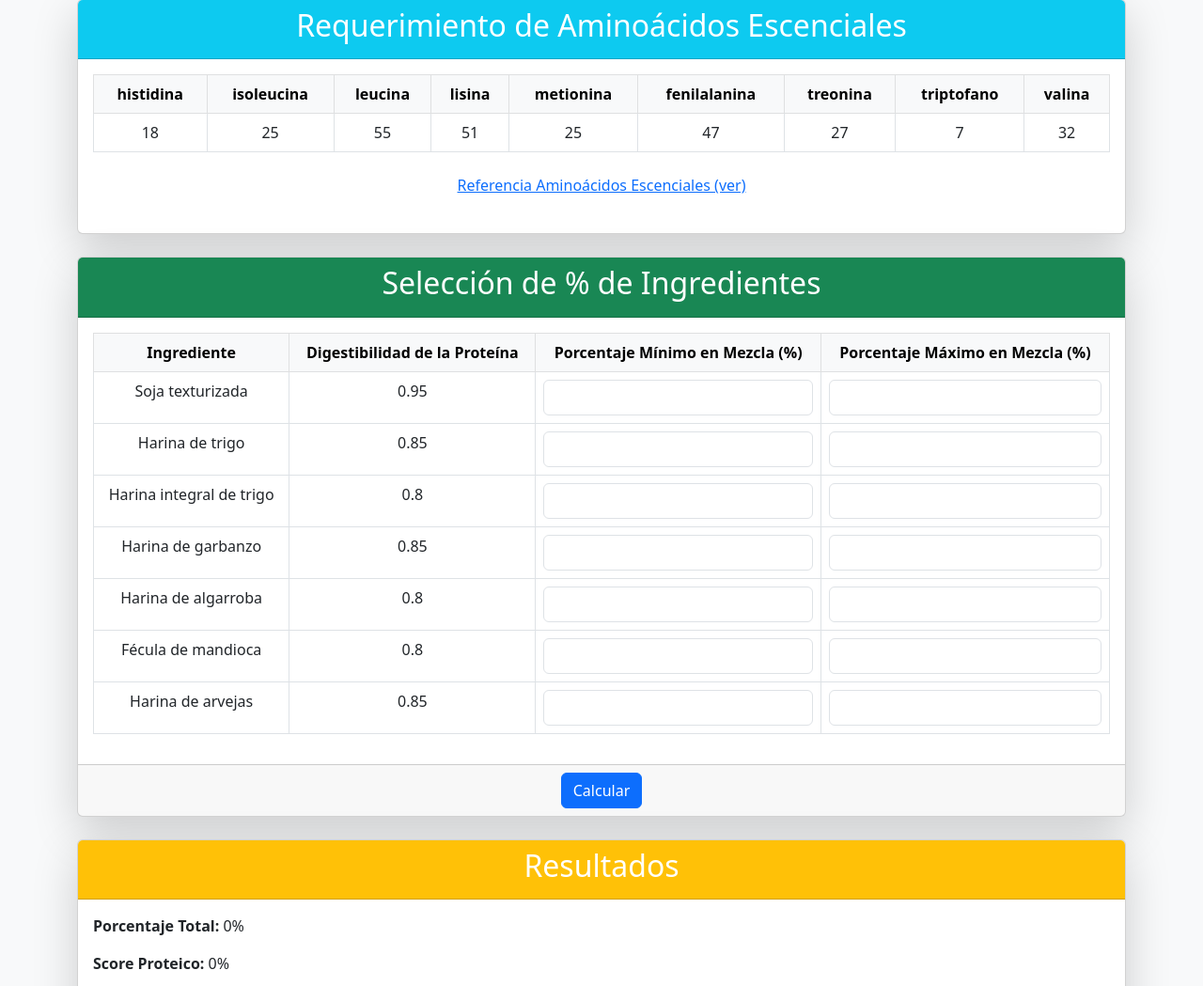
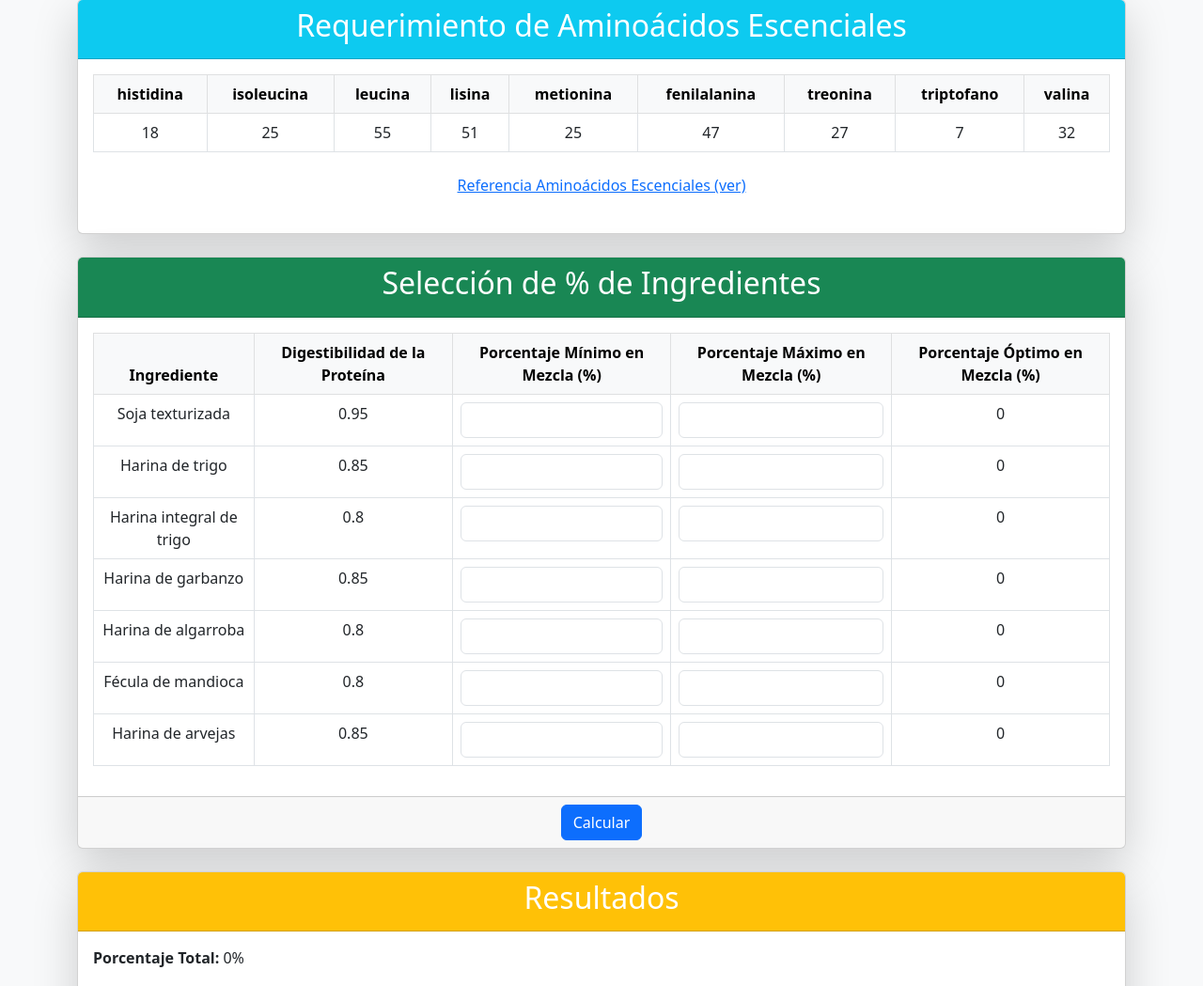
Before and after one commit to rafa1485/cliente-web-prueba, a Flask app: page /mezcla_optima in a window 1280 px wide. Shown: the part 121-1170 px from the top of the page at 94% size. Run offline with Flask 3, Linux system fonts and the light colour scheme; a user stored in the database is signed in; data comes from the database, SQL or seed files in the repository.

Commit message:
Agregamos los porcentajes optimos en la tabla de la aplicacion de mezcla optima

```diff
--- a/imagen-cliente-web-prueba/archivos-proyecto/main.py
+++ b/imagen-cliente-web-prueba/archivos-proyecto/main.py
@@ -697,7 +697,16 @@ def mezcla_optima():
 
                     costo_kg_prot_asimilable = round(costo_por_kg/(PDCAAS*P_mezcla), 2)
 
-                    dict_id_porcentajes = dict_W
+                    # creamos un diccionario con los valores optimos y que incluyalos ceros
+                    # de los ungredientes que no se utilizaron
+                    dict_id_porcentajes_optimos = {}
+
+                    for id in lista_ingredientes:
+                        if id in dict_W.keys():
+                            dict_id_porcentajes_optimos.update({id:dict_W[id]})
+                        else:
+                            dict_id_porcentajes_optimos.update({id:0})
+
 
             except:
                 print('Error en la consulta web')
@@ -706,13 +715,15 @@ def mezcla_optima():
             return render_template('mezcla_optima.html', ingredientes=ingredientes_id_str, digestibilidades=dict_id_str_digestibilidades, porcentajes_num_min=dict_id_porcentajes_min,
                                 porcentajes_num_max=dict_id_porcentajes_max, aminoacidos=aminoacidos ,referencia_aminoacidos=requerimiento_aminoacidos_esenciales,
                                 score_proteico=score_proteico, digestibilidad_mezcla=digestibilidad, PDCAAS=pdcaas, costo_por_kg=costo_por_kg, fraccion_proteina=P_mezcla,
-                                porcentaje_total=porcentaje_total, costo_kg_prot_asimilable=costo_kg_prot_asimilable)
+                                porcentaje_total=porcentaje_total, costo_kg_prot_asimilable=costo_kg_prot_asimilable,
+                                optimo=dict_id_porcentajes_optimos)
 
 
     return render_template('mezcla_optima.html', ingredientes=ingredientes_id_str, digestibilidades=dict_id_str_digestibilidades, porcentajes_num_min=False,
                             porcentajes_num_max=False, aminoacidos=aminoacidos ,referencia_aminoacidos=requerimiento_aminoacidos_esenciales,
                             score_proteico=score_proteico, digestibilidad_mezcla=digestibilidad, PDCAAS=pdcaas, costo_por_kg=costo_por_kg, fraccion_proteina=None,
-                            porcentaje_total=porcentaje_total, costo_kg_prot_asimilable=None)
+                            porcentaje_total=porcentaje_total, costo_kg_prot_asimilable=None,
+                            optimo=None)
 
 
 
--- a/imagen-cliente-web-prueba/archivos-proyecto/templates/mezcla_optima.html
+++ b/imagen-cliente-web-prueba/archivos-proyecto/templates/mezcla_optima.html
@@ -55,6 +55,7 @@
                             <th>Digestibilidad de la Proteína</th>
                             <th>Porcentaje Mínimo en Mezcla (%)</th>
                             <th>Porcentaje Máximo en Mezcla (%)</th>
+                            <th>Porcentaje Óptimo en Mezcla (%)</th>
                         </tr>
                     </thead>
                     <tbody>
@@ -72,6 +73,11 @@
                                        value="{{ porcentajes_num_max[ingrediente[0]] }}"
                                        min="0" max="100" class="form-control">
                             </td>
+                            {% if optimo %}
+                                <td>{{ (optimo[ingrediente[0]]*100)|round }} </td>
+                            {% else %}
+                                <td> 0 </td>
+                            {% endif %}
                         </tr>
                         {% endfor %}
                     </tbody>
```
